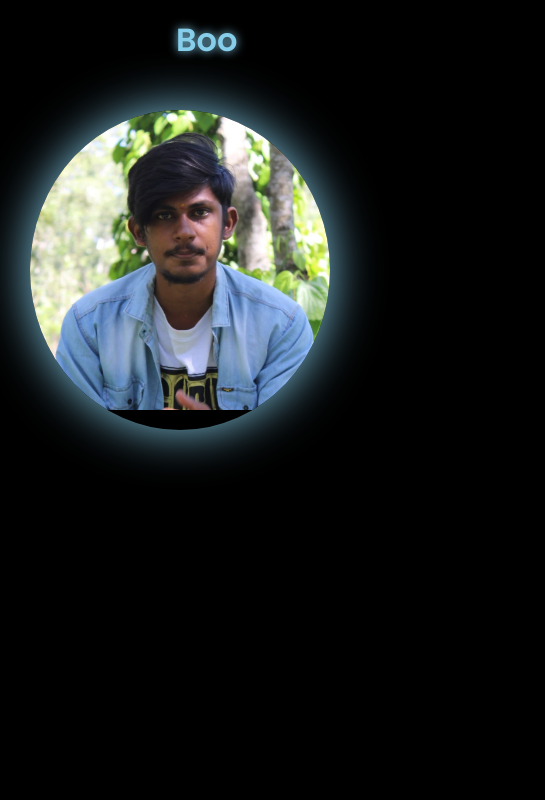
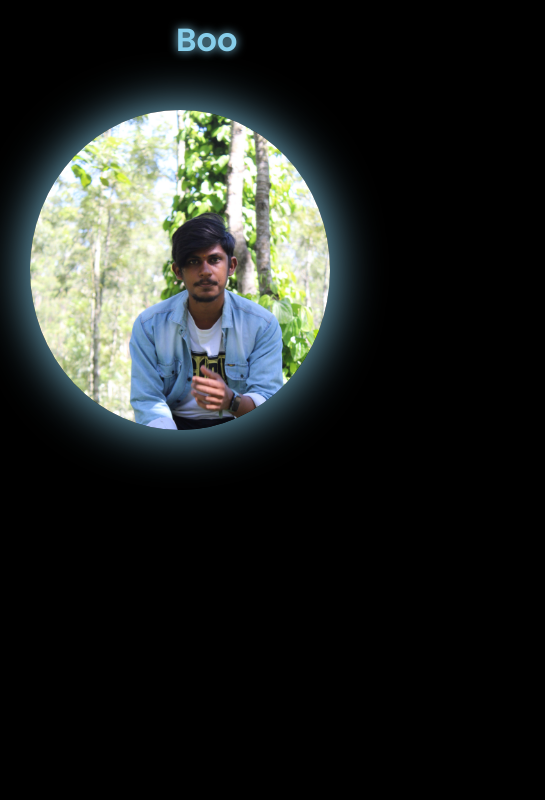
Before and after one commit to boobalan303/portfolio, a plain HTML site: page index.html in a window 1280 px wide. Shown: the top 800 px of the page, 0-545 px from the left. Drawn offline with nearby package versions, Linux system fonts and the light colour scheme.

Commit message:
Update index.html

```diff
--- a/index.html
+++ b/index.html
@@ -42,7 +42,7 @@
     <section>
         <div class="main-container">
             <div class="image"  data-aos="zoom-out" data-aos-duration="3000">
-                <img src="image1.jpeg" alt="image1">
+                <img src="image2.jpeg" alt="image1">
             </div>
             <div class="content">
                 <h1 data-aos="fade-left" data-aos-duration="1500" data-aos-delay="700">Hey I'm <span>Boobalan</span></h1>
```
